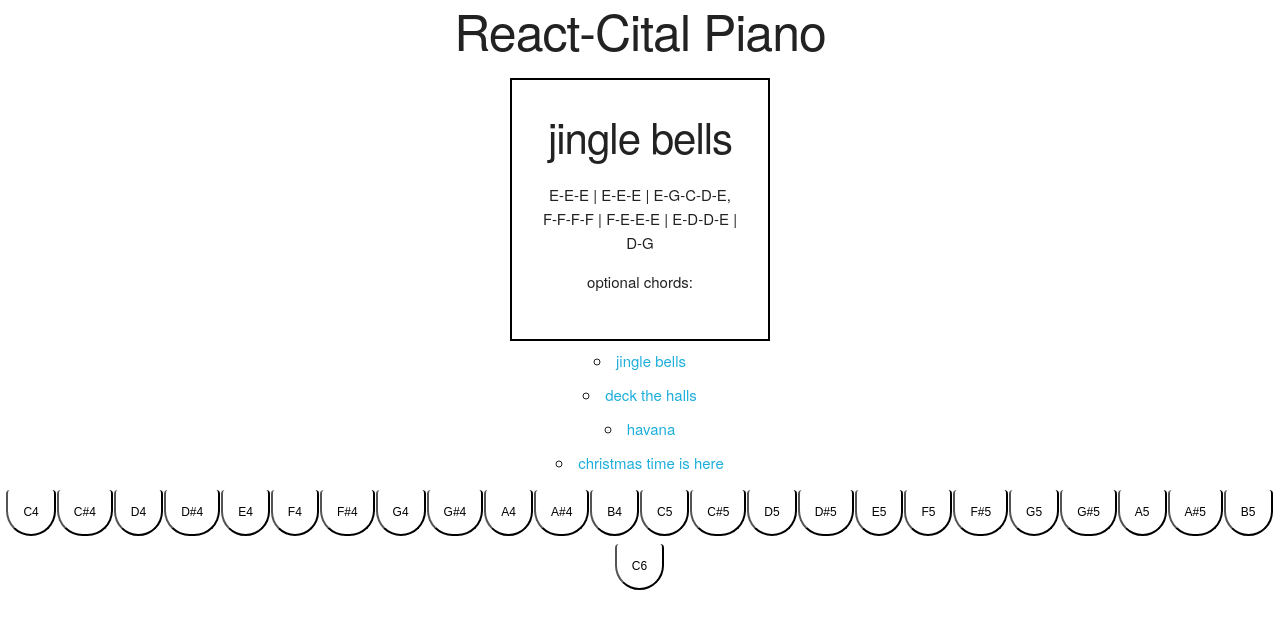
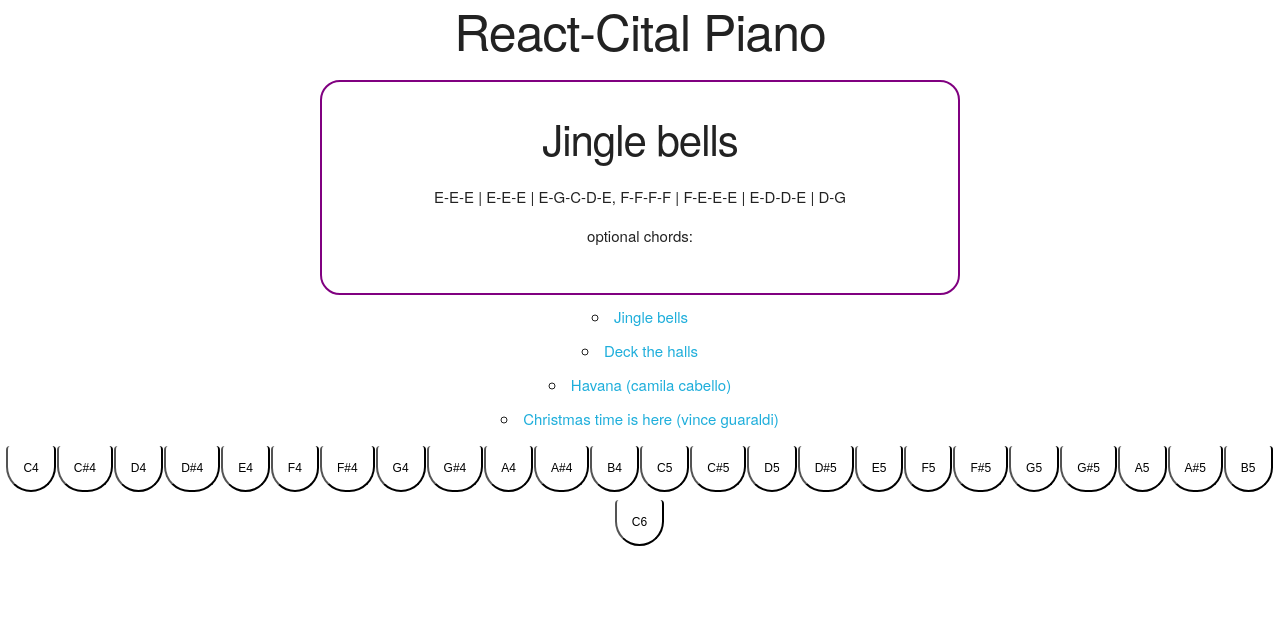
Before and after one commit to ianhundere/React-Cital-Piano, a React (Create React App) app: page / in a window 1280 px wide. Shown: the top 628 px of the page. Built offline with nearby package versions, Linux system fonts and the light colour scheme.

Commit message:
adds sheetmusic styling

```diff
--- a/src/App.js
+++ b/src/App.js
@@ -17,7 +17,7 @@ class App extends Component {
             songs: [
                 {
                     id: 1,
-                    title: 'jingle bells',
+                    title: 'Jingle bells',
                     content:
                         'E-E-E |  E-E-E |  E-G-C-D-E, F-F-F-F | F-E-E-E | E-D-D-E | D-G',
                     // keyboard:
@@ -27,22 +27,22 @@ class App extends Component {
 
                 {
                     id: 2,
-                    title: 'deck the halls',
+                    title: 'Deck the halls',
                     content: 'G-F-E-D | C-D-E-C',
                     chords: ''
                 },
                 {
                     id: 3,
-                    title: 'havana',
+                    title: 'Havana (camila cabello)',
                     content: 'C-E-E-C-C-A',
                     chords: ''
                 },
 
                 {
                     id: 4,
-                    title: 'christmas time is here',
-                    content: 'E-Q-Q-N-N | E-Q-Q-N-N | N-V-V | C-B-C-C | D-X-V-X| V-B',
-                    chords: 'V/N |C/Z'
+                    title: 'Christmas time is here (vince guaraldi)',
+                    content: 'E-C-C-A-A | E-C-C-A-A | A-F-F | E-G-E-E | D#-D-F-D| F-G',
+                    chords: 'F/A |C/E'
                 }
 
 
--- a/src/index.css
+++ b/src/index.css
@@ -59,15 +59,16 @@ code {
 }
 
 .sheetmusic {
-    outline: 2px solid black;
-    width: 20%;
+    border: 2px solid purple;
+    width: 50%;
     margin: auto;
     margin-top: 10px;
     margin-bottom: 10px;
     padding: 30px;
+    border-radius: 20px;
 }
 
-/* skeleton styling */
+/* SKELETON STYLING */
 
 
 /* Base Styles
```
